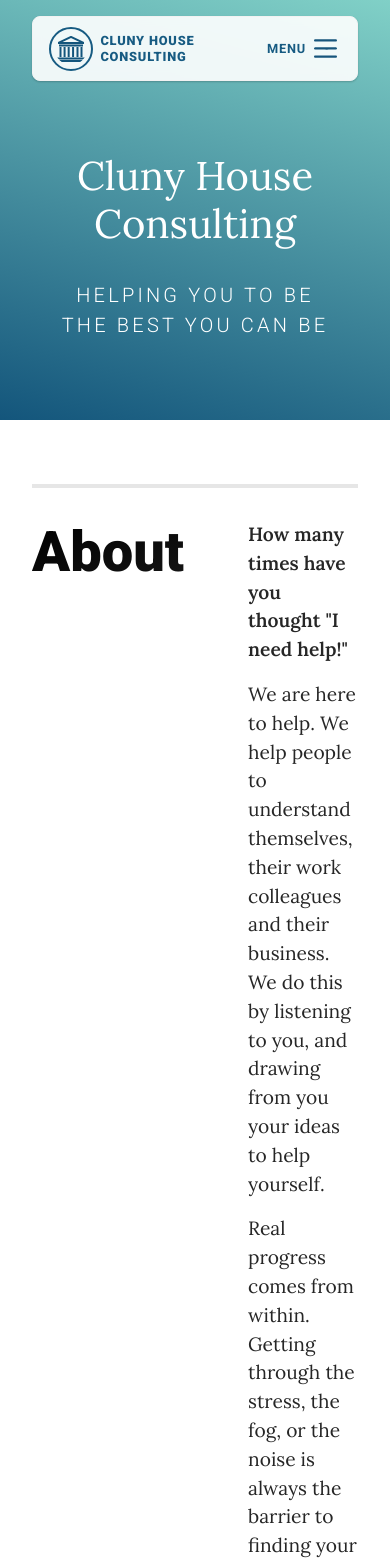
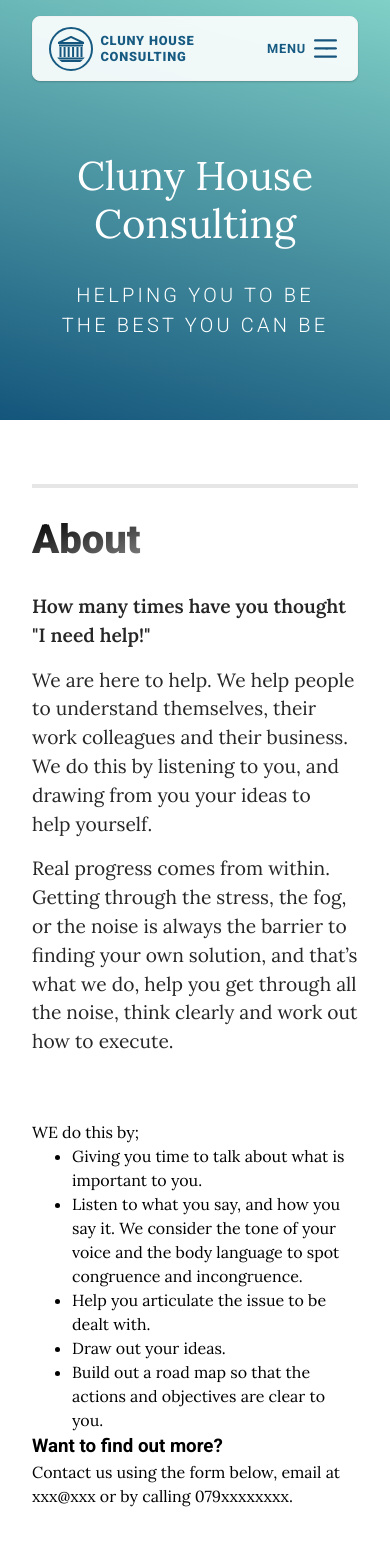
Before and after one commit to CJohnston079/cluny-house-consulting, a React (Vite) app: page / in a window 390 px wide. Shown: the top 1568 px of the page. After the commit the page ends 1508 px from the top, so only its background shows below. Built offline with nearby package versions, Linux system fonts and the light colour scheme.

Commit message:
Feat: add media queries for `Headline` component

```diff
--- a/src/Headline.css
+++ b/src/Headline.css
@@ -7,6 +7,13 @@
 	border-top: solid 4px var(--cl-background-shade-2);
 }
 
+@media (width <= 43.75em) {
+	.headline {
+		flex-direction: column;
+		gap: 2rem;
+	}
+}
+
 .headline > * {
 	flex: 1;
 }
@@ -14,7 +21,7 @@
 .headline__heading {
 	font-weight: 900;
 	font-size: 3.5rem;
-	line-height: 4rem;
+	line-height: 100%;
 	text-wrap: balance;
 
 	background: linear-gradient(160deg, var(--cl-foreground), var(--cl-midground) 50%);
@@ -25,6 +32,12 @@
 	-moz-text-fill-color: transparent;
 
 	animation: transform-x 1200ms ease-out, fade 2400ms;
+}
+
+@media (width <= 43.75em) {
+	.headline__heading {
+		font-size: 2.5rem;
+	}
 }
 
 .headline__content > p {
```
